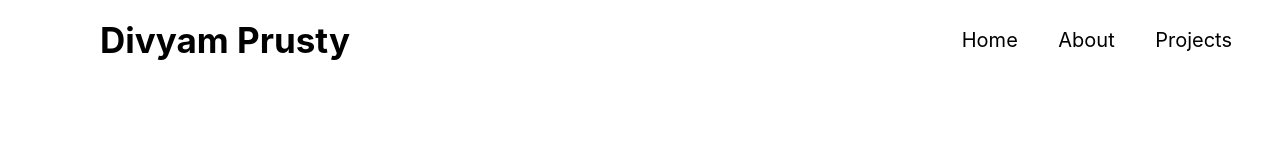
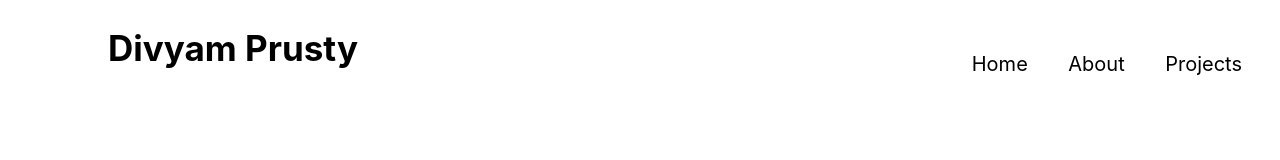
Before and after one commit to divyamprusty/divyamprusty.github.io, a plain HTML site: page index.html in a window 1280 px wide. Drawn offline with Linux system fonts and the light colour scheme.

Commit message:
Initial Commit

```diff
--- a/css/index.css
+++ b/css/index.css
@@ -1,5 +1,5 @@
 * {
-  margin: 0;
+  margin-right: 0;
   padding: 0;
   text-decoration: none;
   list-style: none;
@@ -24,7 +24,7 @@ nav span a{
 
 nav ul {
   float: right;
-  margin-right: 30px;
+  margin-right: 20px;
 }
 
 nav ul li {
```
